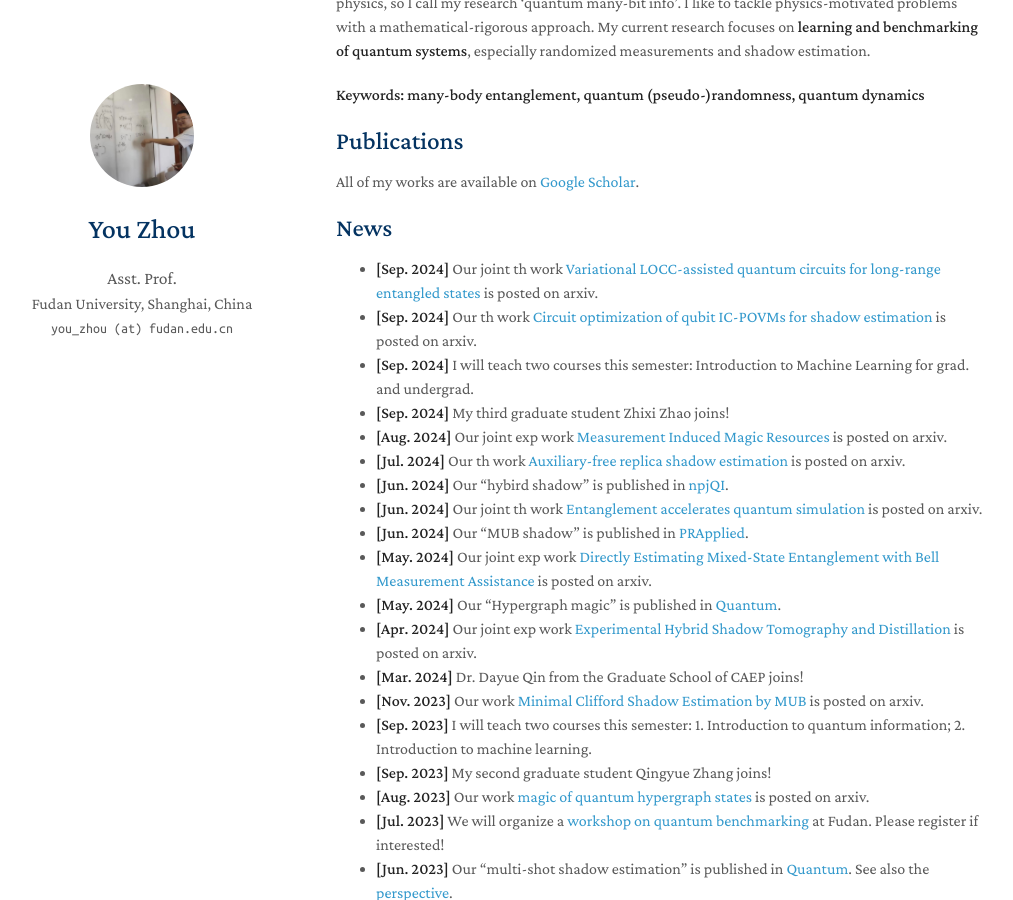
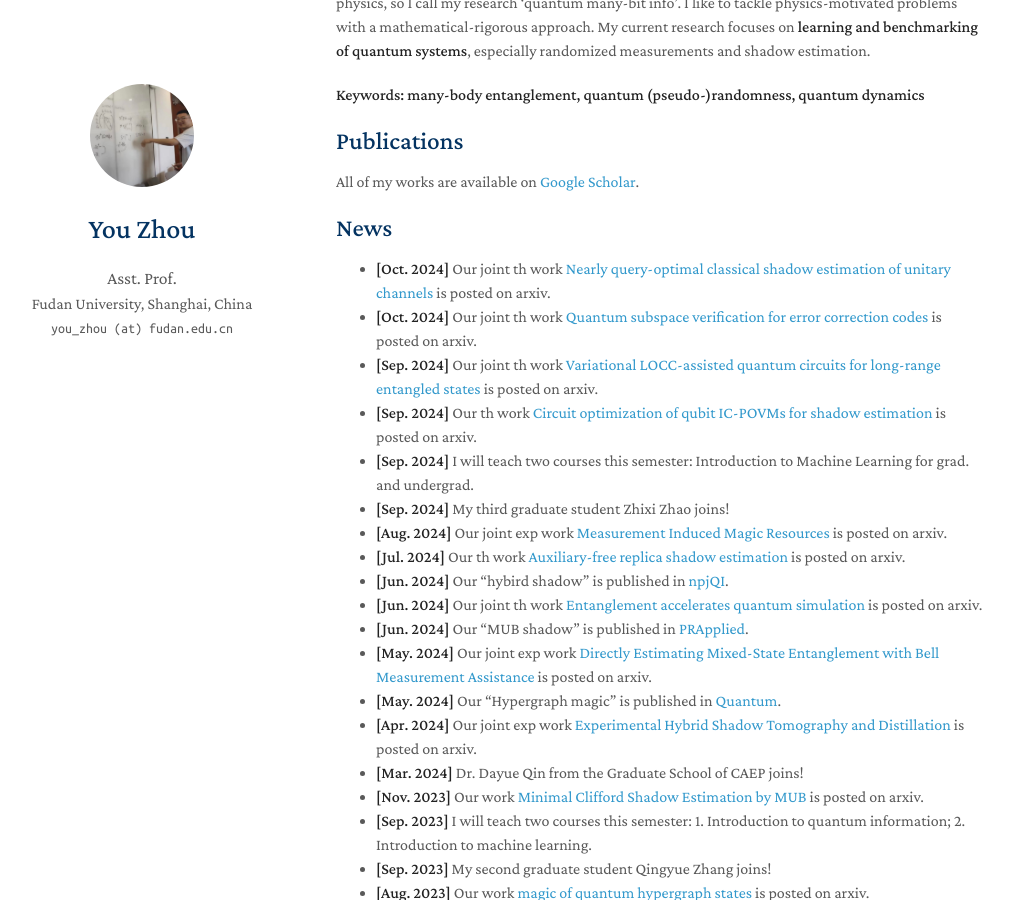
Before and after one commit to youzhoutravel/homepage1, a Jekyll site: the page built from index.md, in a window 1280 px wide and 900 px high, scrolled down 324 px. Shown: the whole window, without its empty margins (134-1147 px from the left). Built offline with Jekyll 4.4.1, drawn with Linux system fonts in a browser that asks for light colours; nearby versions of some CDN libraries; a style sheet for code colours, icons or effects is not loaded; our own code applies the rules of GitHub Pages for plain Markdown files.

Commit message:
Update index.md

```diff
--- a/index.md
+++ b/index.md
@@ -17,6 +17,8 @@ My current research focuses on **learning and benchmarking of quantum systems**,
 All of my works are available on [Google Scholar](https://scholar.google.com/citations?view_op=list_works&hl=en&hl=en&user=oQ_tbtYAAAAJ&sortby=pubdate).
 
 ## News
+- **[Oct. 2024]** Our joint th work [Nearly query-optimal classical shadow estimation of unitary channels](https://arxiv.org/abs/2410.14538) is posted on arxiv.
+- **[Oct. 2024]** Our joint th work [Quantum subspace verification for error correction codes](https://arxiv.org/abs/2410.12551) is posted on arxiv.
 - **[Sep. 2024]** Our joint th work [Variational LOCC-assisted quantum circuits for long-range entangled states](https://arxiv.org/abs/2409.07281) is posted on arxiv.
 - **[Sep. 2024]** Our th work [Circuit optimization of qubit IC-POVMs for shadow estimation](https://arxiv.org/abs/2409.05676) is posted on arxiv.
 -  **[Sep. 2024]** I will teach two courses this semester: Introduction to Machine Learning for grad. and undergrad.
```
